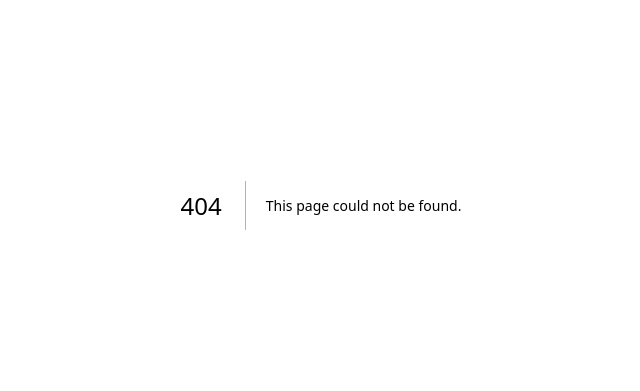
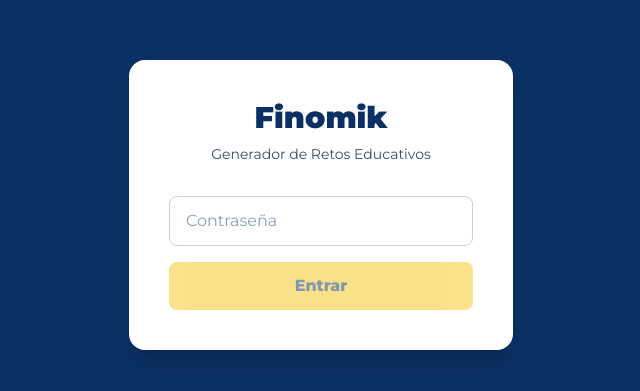
Before and after one commit to finomik215-mj/Generador-Retos, a Next.js app: page /login in a window 1280 px wide. Before the commit this address had no page. Shown: the part 195-586 px from the top of the page, without its empty margins (319-959 px from the left). Built offline with nearby package versions, Linux system fonts and the light colour scheme.

Commit message:
feat: add login page with Finomik brand styles

```diff
--- /dev/null
+++ b/app/login/page.tsx
@@ -0,0 +1,67 @@
+'use client'
+
+import { useState } from 'react'
+import { useRouter } from 'next/navigation'
+
+export default function LoginPage() {
+  const [password, setPassword] = useState('')
+  const [error, setError] = useState('')
+  const [loading, setLoading] = useState(false)
+  const router = useRouter()
+
+  async function handleSubmit(e: React.FormEvent) {
+    e.preventDefault()
+    setLoading(true)
+    setError('')
+
+    const res = await fetch('/api/login', {
+      method: 'POST',
+      headers: { 'Content-Type': 'application/json' },
+      body: JSON.stringify({ password }),
+    })
+
+    setLoading(false)
+
+    if (res.ok) {
+      router.push('/')
+    } else {
+      setError('Contraseña incorrecta')
+    }
+  }
+
+  return (
+    <main className="min-h-screen bg-finomik-blue flex items-center justify-center px-4">
+      <div className="bg-white rounded-2xl shadow-xl p-10 w-full max-w-sm">
+        <h1 className="font-black text-3xl text-finomik-blue text-center mb-2">
+          Finomik
+        </h1>
+        <p className="text-center text-finomik-mid1 text-sm mb-8 font-medium">
+          Generador de Retos Educativos
+        </p>
+
+        <form onSubmit={handleSubmit} className="flex flex-col gap-4">
+          <input
+            type="password"
+            value={password}
+            onChange={e => setPassword(e.target.value)}
+            placeholder="Contraseña"
+            className="border border-finomik-light2 rounded-lg px-4 py-3 text-finomik-blue placeholder-finomik-light1 focus:outline-none focus:ring-2 focus:ring-finomik-blue"
+            required
+          />
+
+          {error && (
+            <p className="text-red-500 text-sm text-center">{error}</p>
+          )}
+
+          <button
+            type="submit"
+            disabled={loading || !password}
+            className="bg-finomik-gold text-finomik-blue font-extrabold py-3 rounded-lg hover:brightness-95 disabled:opacity-50 disabled:cursor-not-allowed transition"
+          >
+            {loading ? 'Entrando...' : 'Entrar'}
+          </button>
+        </form>
+      </div>
+    </main>
+  )
+}
```
